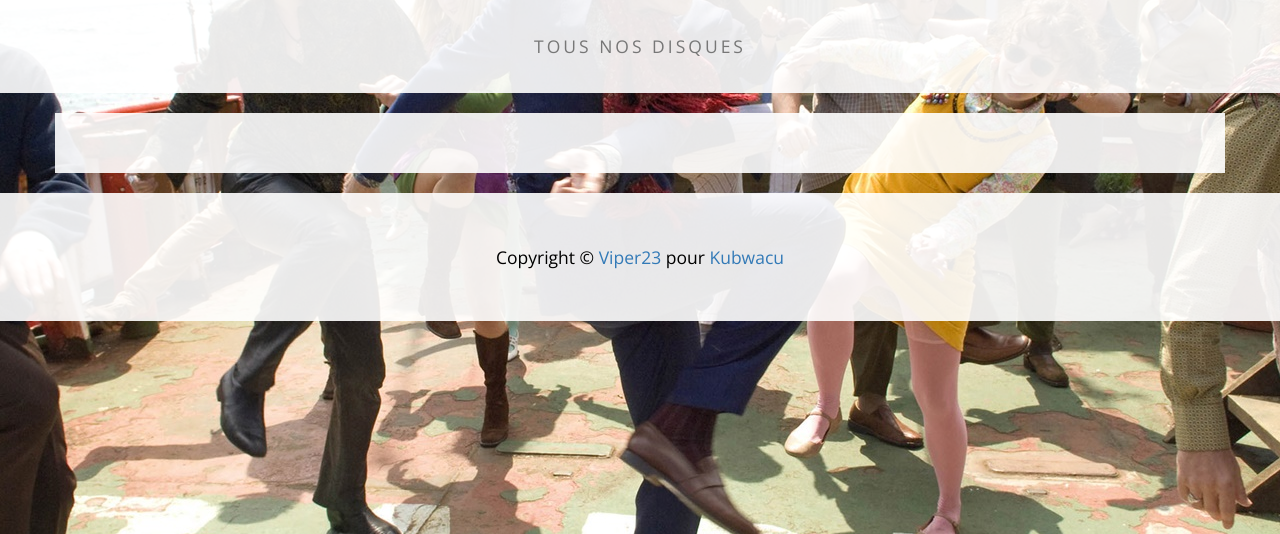
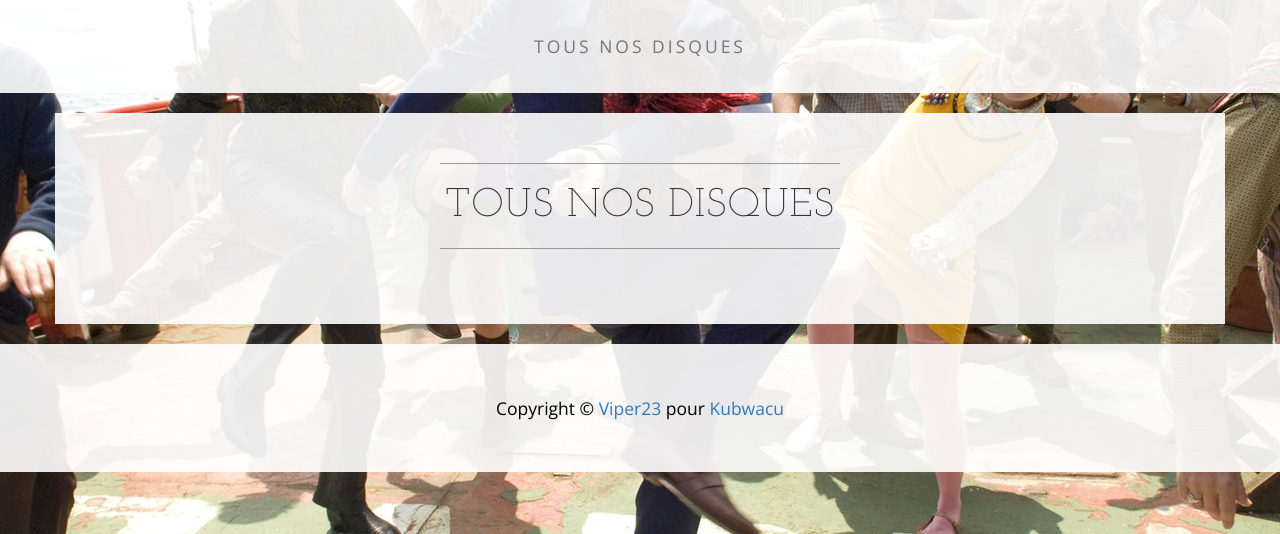
Before and after one commit to TonyV23/Recordstore, a Django app: page /store/ in a window 1280 px wide. Shown: the part 177-711 px from the top of the page. Run offline with Django 3.2, Linux system fonts and the light colour scheme; data that the repository does not hold is empty; some libraries are stand-ins or nearby versions.

Commit message:
updated list.html

```diff
--- a/store/templates/store/list.html
+++ b/store/templates/store/list.html
@@ -1,3 +1,10 @@
+<div class="col-lg-12">
+    <hr>
+    <h2 class="intro-text text-center">{{ list_title }}
+    </h2>
+    <hr class="detail-separator">
+</div>
+
 {% for album in albums %}
     <div class="col-sm-4 text-center">
         <a href="{% url 'store : detail' album_id=album.id %}">
```
